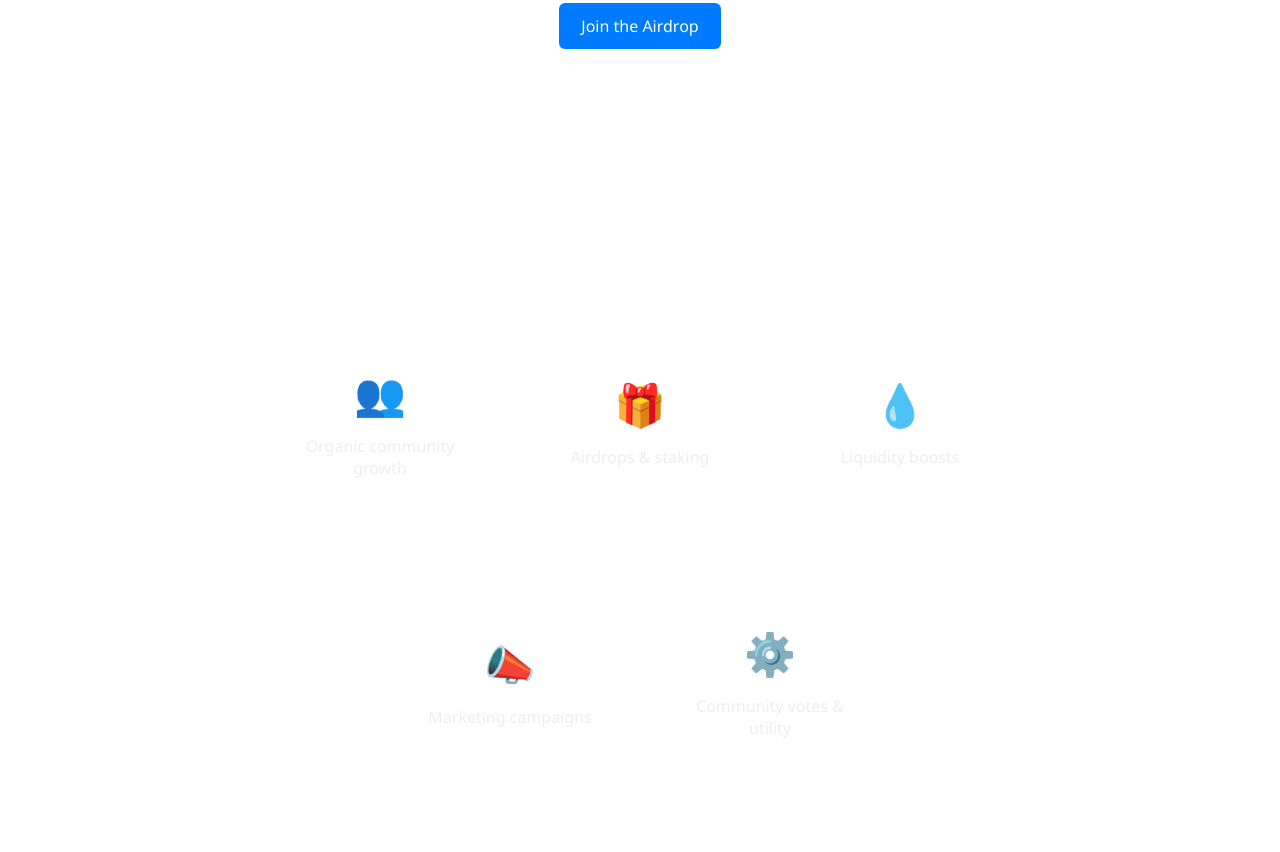
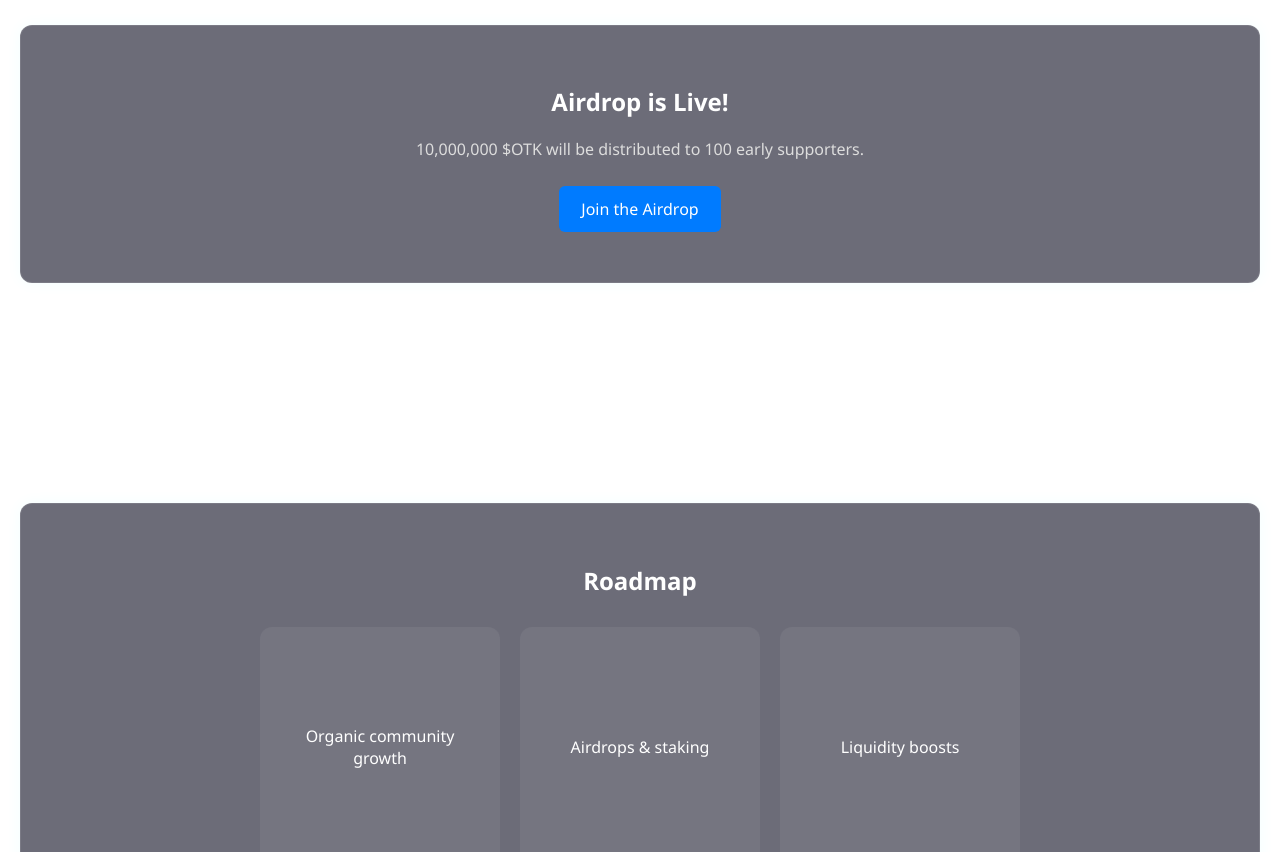
Before and after one commit to EightyS1x/OTK-Site-First-Version, a plain HTML site: page index.html in a window 1280 px wide. Shown: the part 1093-1945 px from the top of the page. Drawn offline with nearby package versions, Linux system fonts and the light colour scheme.

Commit message:
Update index.html

```diff
--- a/index.html
+++ b/index.html
@@ -1,4 +1,3 @@
-
 <!DOCTYPE html>
 <html lang="en">
 <head>
@@ -24,6 +23,7 @@
   </section>
 
   <section class="about">
+    <div class="section-box">
       <div class="content">
         <h2>What is $OTK?</h2>
         <p>$OTK is an anime meme-token born from nothing but ambition, dreams, and love for anime and crypto.</p>
@@ -40,43 +40,21 @@
           • Contract: <a href="https://bscscan.com/token/0xA6AF26dFA082272fBbbcEAA57d145d10F51F7431" target="_blank">0xA6AF...7431</a>
         </p>
       </div>
+    </div>
   </section>
 
   <section class="airdrop">
+    <div class="section-box">
       <div class="content">
         <h2>Airdrop is Live!</h2>
         <p>10,000,000 $OTK will be distributed to 100 early supporters.</p>
         <a href="#" class="cta">Join the Airdrop</a>
       </div>
+    </div>
   </section>
 
   <section class="roadmap">
-  <div class="content">
-    <h2>Roadmap</h2>
-    <div class="cards">
-      <div class="card">
-        <div class="icon">👥</div>
-        <div class="text">Organic community growth</div>
-      </div>
-      <div class="card">
-        <div class="icon">🎁</div>
-        <div class="text">Airdrops & staking</div>
-      </div>
-      <div class="card">
-        <div class="icon">💧</div>
-        <div class="text">Liquidity boosts</div>
-      </div>
-      <div class="card">
-        <div class="icon">📣</div>
-        <div class="text">Marketing campaigns</div>
-      </div>
-      <div class="card">
-        <div class="icon">⚙️</div>
-        <div class="text">Community votes & utility</div>
-      </div>
-    </div>
-  </div>
-</section>
+    <div class="section-box">
       <div class="content">
         <h2>Roadmap</h2>
         <div class="cards">
@@ -87,9 +65,11 @@
           <div class="card">Community votes & utility</div>
         </div>
       </div>
+    </div>
   </section>
 
   <section class="community">
+    <div class="section-box">
       <div class="content">
         <h2>Community & Philosophy</h2>
         <p>$OTK was created from scratch by an ordinary guy with the help of ChatGPT — no team, no funding, just passion.</p>
@@ -97,9 +77,11 @@
         <p>This token represents what anyone can build with creativity and community. If you're here — you're not just early, you're essential.</p>
         <p>We grow together. We win together. Welcome to OtakuPower.</p>
       </div>
+    </div>
   </section>
 
   <section class="socials">
+    <div class="section-box">
       <div class="content">
         <h2>Join the $OTK Community</h2>
         <p>Follow us and stay connected with the OtakuPower journey!</p>
@@ -108,6 +90,7 @@
           <a href="https://x.com/i/communities/1917691643362251223" target="_blank">X (formerly Twitter)</a>
           <a href="https://dexscreener.com/bsc/0xa6af26dfa082272fbbbceaa57d145d10f51f7431" target="_blank">DexScreener</a>
           <a href="https://coinsniper.net/coin/80937" target="_blank">CoinSniper</a>
+        </div>
       </div>
     </div>
   </section>
```
Lines whose indentation alone changed are shown as unchanged.
